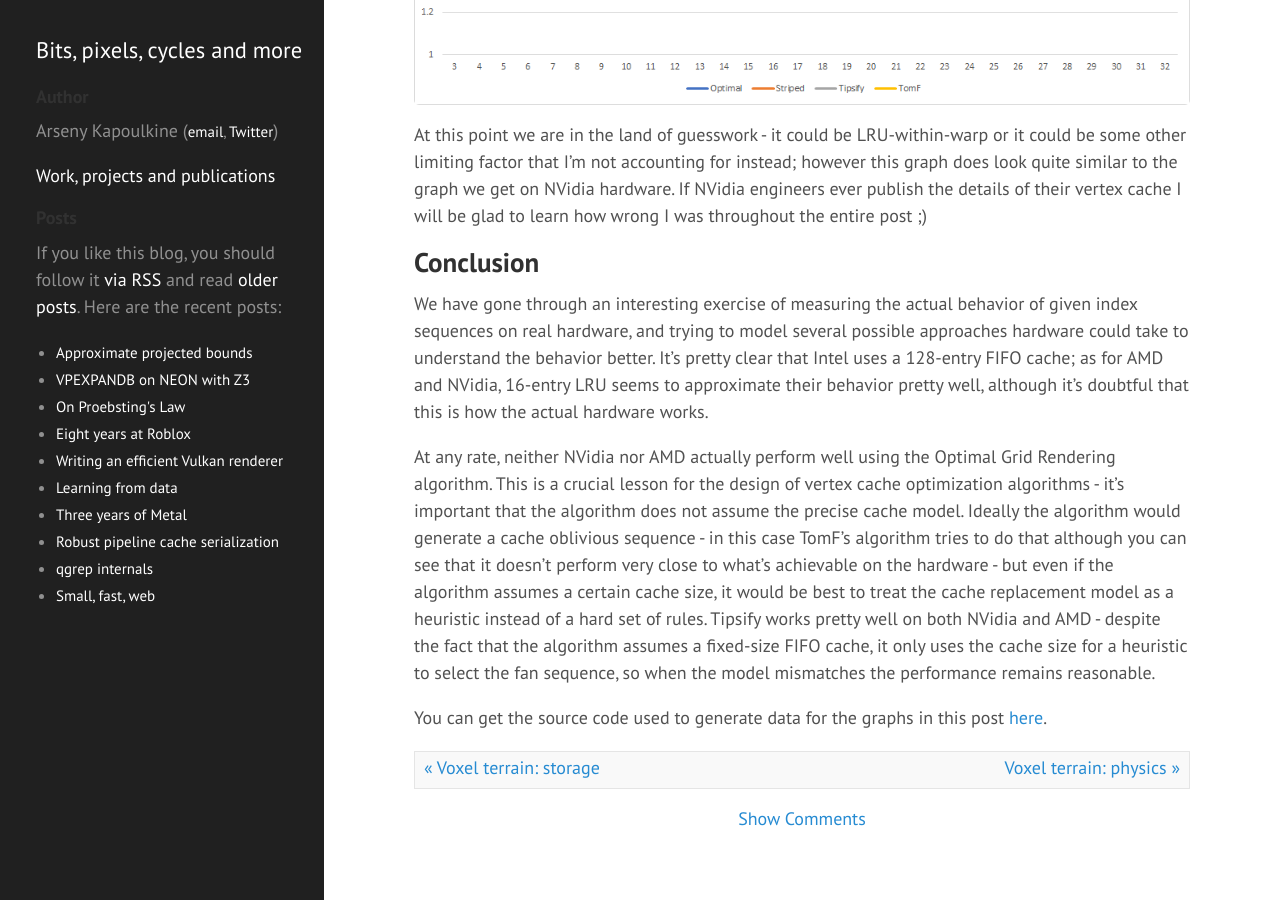
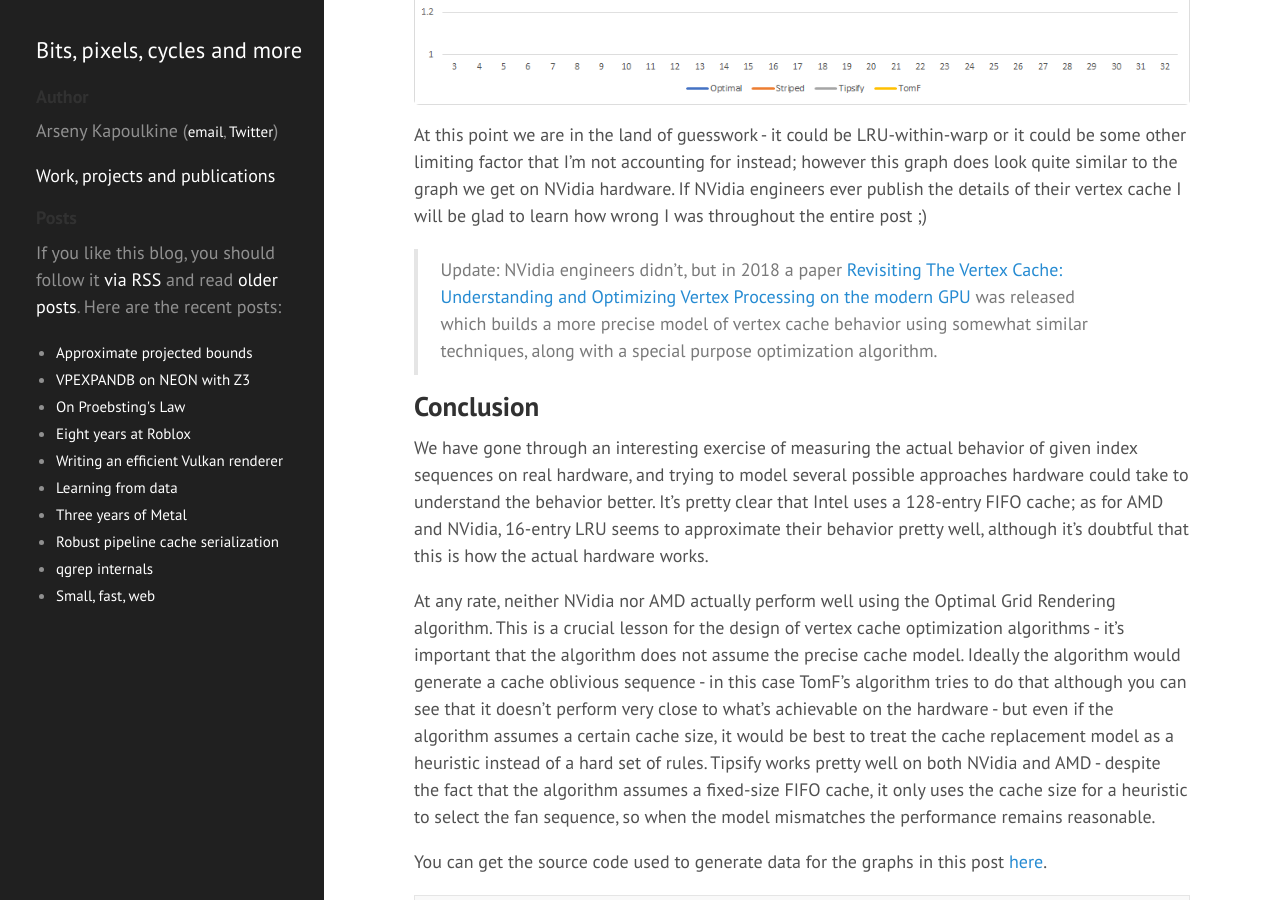
Before and after one commit to zeux/zeux.github.io, a Jekyll site: the page built from _posts/2017-07-31-optimal-grid-rendering-is-not-optimal.md, in a window 1280 px wide and 900 px high, scrolled down 7595 px. Built offline with Jekyll 4.4.1, drawn with Linux system fonts in a browser that asks for light colours.

Commit message:
Add paper ref

```diff
--- a/_posts/2017-07-31-optimal-grid-rendering-is-not-optimal.md
+++ b/_posts/2017-07-31-optimal-grid-rendering-is-not-optimal.md
@@ -116,6 +116,8 @@ While this model has some improvements over the LRU in terms of how well it matc
 
 At this point we are in the land of guesswork - it could be LRU-within-warp or it could be some other limiting factor that I'm not accounting for instead; however this graph does look quite similar to the graph we get on NVidia hardware. If NVidia engineers ever publish the details of their vertex cache I will be glad to learn how wrong I was throughout the entire post ;)
 
+> Update: NVidia engineers didn't, but in 2018 a paper [Revisiting The Vertex Cache: Understanding and Optimizing Vertex Processing on the modern GPU](https://markussteinberger.net/papers/ShadingRate.pdf) was released which builds a more precise model of vertex cache behavior using somewhat similar techniques, along with a special purpose optimization algorithm.
+
 ## Conclusion
 
 We have gone through an interesting exercise of measuring the actual behavior of given index sequences on real hardware, and trying to model several possible approaches hardware could take to understand the behavior better. It's pretty clear that Intel uses a 128-entry FIFO cache; as for AMD and NVidia, 16-entry LRU seems to approximate their behavior pretty well, although it's doubtful that this is how the actual hardware works.
```
